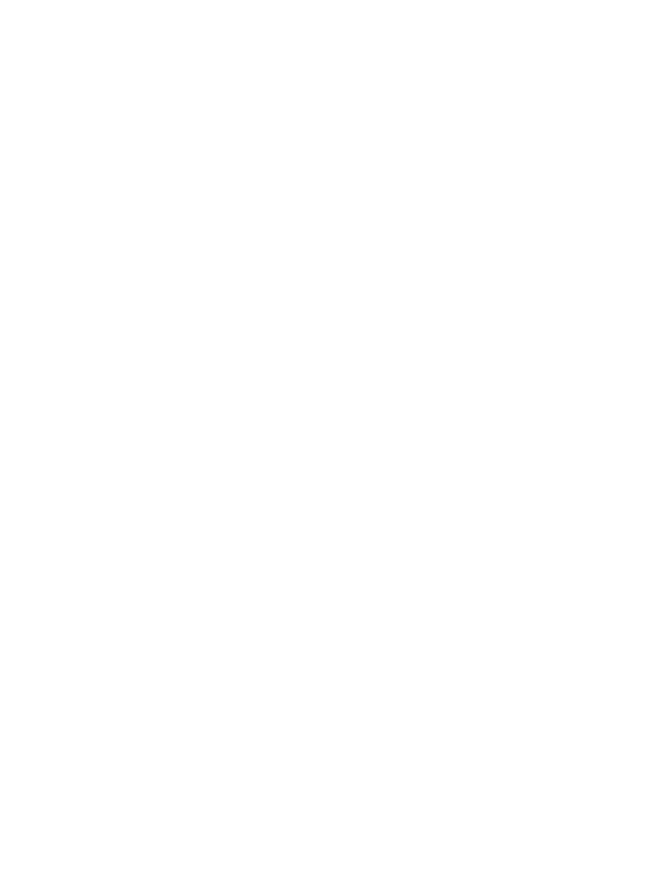
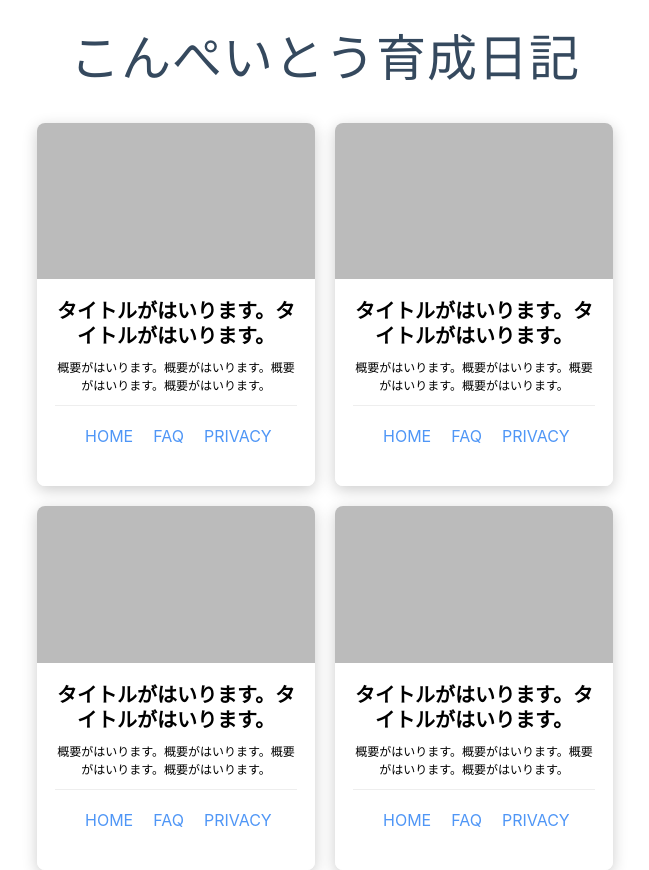
Before and after one commit to touka-haru-mng/confeito-log, a Nuxt app: page /blog in a window 1280 px wide. Before the commit this address had no page. Shown: the part 340-1210 px from the top of the page, without its empty margins (315-964 px from the left). Before the commit the page ends 800 px from the top, so only its background shows below. Built offline with nearby package versions, Linux system fonts and the light colour scheme.

Commit message:
ホーム画面　デザイン変更

```diff
--- /dev/null
+++ b/pages/blog.vue
@@ -0,0 +1,197 @@
+<template>
+  <div class="container">
+    <div>
+    <div class="header__logo-box">
+    <img src="@/assets/img/Img.png" alt="Logo" class="header__logo">
+
+  </div>
+      <h1 class="title">
+        こんぺいとう育成日記
+      </h1>
+      <div class="card-group">
+    <div class="card">
+      <div class="card__imgframe"></div>
+      <div class="card__textbox">
+        <div class="card__titletext">
+          タイトルがはいります。タイトルがはいります。
+        </div>
+        <div class="card__overviewtext">
+          概要がはいります。概要がはいります。概要がはいります。概要がはいります。
+        </div>
+        <div class="card-link">
+          <a href="#">HOME</a>
+          <a href="#">FAQ</a>
+          <a href="#">PRIVACY</a>
+        </div>
+      </div>
+    </div>
+    <div class="card">
+      <div class="card__imgframe"></div>
+      <div class="card__textbox">
+        <div class="card__titletext">
+          タイトルがはいります。タイトルがはいります。
+        </div>
+        <div class="card__overviewtext">
+          概要がはいります。概要がはいります。概要がはいります。概要がはいります。
+        </div>
+        <div class="card-link">
+          <a href="#">HOME</a>
+          <a href="#">FAQ</a>
+          <a href="#">PRIVACY</a>
+        </div>
+      </div>
+    </div>
+    <div class="card">
+      <div class="card__imgframe"></div>
+      <div class="card__textbox">
+        <div class="card__titletext">
+          タイトルがはいります。タイトルがはいります。
+        </div>
+        <div class="card__overviewtext">
+          概要がはいります。概要がはいります。概要がはいります。概要がはいります。
+        </div>
+        <div class="card-link">
+          <a href="#">HOME</a>
+          <a href="#">FAQ</a>
+          <a href="#">PRIVACY</a>
+        </div>
+      </div>
+    </div>
+    <div class="card">
+      <div class="card__imgframe"></div>
+      <div class="card__textbox">
+        <div class="card__titletext">
+          タイトルがはいります。タイトルがはいります。
+        </div>
+        <div class="card__overviewtext">
+          概要がはいります。概要がはいります。概要がはいります。概要がはいります。
+        </div>
+        <div class="card-link">
+          <a href="#">HOME</a>
+          <a href="#">FAQ</a>
+          <a href="#">PRIVACY</a>
+        </div>
+      </div>
+    </div>
+  </div>
+
+      </div>
+  </div>
+    </div>
+</template>
+
+<style>
+.container {
+  margin: 0 auto;
+  min-height: 100vh;
+  display: flex;
+  justify-content: center;
+  align-items: center;
+  text-align: center;
+}
+
+.title {
+  display: block;
+  font-family:"Yu Gothic", "游ゴシック", YuGothic, "游ゴシック体";
+  font-weight: 300;
+  font-size: 50px;
+  color: #35495e;
+  letter-spacing: 1px;
+}
+
+.subtitle {
+  font-weight: 300;
+  font-size: 42px;
+  color: #526488;
+  word-spacing: 5px;
+  padding-bottom: 15px;
+}
+
+.links {
+  padding-top: 15px;
+}
+.card-group{
+  margin-left: auto;
+  margin-right: auto;
+
+  max-width: 640px;
+  width: 90%;
+  height: auto;
+
+   /* 注目 */
+  display: flex;
+  flex-direction: row;
+  justify-content: flex-start;
+  flex-wrap: wrap;
+}
+
+/* 注目 */
+.card-group > :nth-child(2n){
+  margin-left: 20px;
+}
+/* 注目 */
+.card-group > :nth-child(n+3){
+  margin-top: 20px;
+}
+
+.card:hover {
+  transform: translateY(-5px);
+  box-shadow: 0 7px 34px rgba(50,50,93,.1), 0 3px 6px rgba(0,0,0,.08);
+  transition: all .5s;
+}
+
+.card{
+
+  /* 注目 */
+  width: calc((100% - 20px * 1) / 2);
+
+  height: auto;
+  border-radius: 8px;
+  overflow: hidden;
+  box-shadow: 0 4px 15px rgba(0,0,0,.2)
+}
+
+.card__imgframe{
+  width: 100%;
+  height: auto;
+  padding-top: 56.25%;
+  background: #bbb;
+  box-sizing: border-box;
+}
+
+.card__textbox{
+  width: 100%;
+  height: auto;
+  padding: 20px 18px;
+  background: #fff;
+  box-sizing: border-box;
+}
+
+.card__textbox > * + *{
+  margin-top: 10px;
+}
+
+.card__titletext{
+  font-size: 20px;
+  font-weight: bold;
+  line-height: 125%;
+}
+
+.card__overviewtext{
+  font-size: 12px;
+  line-height: 150%;
+}
+.card-link {
+  text-align: center;
+  border-top: 1px solid #eee;
+  padding: 20px;
+}
+.card-link a {
+  text-decoration: none;
+  color: #4f96f6;
+  margin: 0 10px;
+}
+.card-link a:hover {
+  color: #6bb6ff;
+}
+</style>
--- a/pages/index.vue
+++ b/pages/index.vue
@@ -1,51 +1,97 @@
 <template>
   <div class="container">
-    <div>
+  <div class="header_link_box">
+  <p class="link_home"><a href="">ホーム</a></p>
+  <p class="link_profil"><a href="">生態(プロフィール)</a></p>
+  </div>
     <div class="header__logo-box">
-    <img src="@/assets/img/Img.png" alt="Logo" class="header__logo">
-
-  </div>
-      <h1 class="title">
-        こんぺいとう育成日記
-      </h1>
+    <img src="@/assets/img/blog_title_img.png" alt="Logo" class="header__logo">
+    <h1 class="title">
+      こんぺいとう育成日記
+    </h1>
+    </div>
       <div class="links">
-        <van-button @click="profilebutton" icon="smile-comment" round type="primary" size="large" color="#3299dd">せいたい</van-button>
+        <van-button @click="profilebutton" icon="smile-comment" round type="primary" size="large" color="#3299dd">日々のぼやき</van-button>
         <van-button icon="gem" round type="primary" size="normal" color="#3299dd" plain>オタかつ</van-button>
         <van-button icon="fire-o" round type="primary" size="normal" color="#ddda32">
-          ちゅうい
+          注意
         </van-button>
-        </div>
-
       </div>
-  </div>
-    </div>
+</div>
 </template>
 <script>
 export default {
   methods: {
-    profilebutton: function() {
- 　　　// do something
-
+    profilebutton() {
       this.$router.push('/profile')
     },
   },
 }
 </script>
+
 <style>
+
 .container {
   margin: 0 auto;
   min-height: 100vh;
-  display: flex;
   justify-content: center;
   align-items: center;
   text-align: center;
 }
+.header_link_box{
+display: flex;
+justify-content: center;
+}
+.header_link_box .link_home{
+padding:10px 30px;
 
+}
+.header_link_box .link_home a::after {
+	content: '';
+	position: absolute;
+	top: 3%;
+	left: 43%;
+	width: 0;
+	height: 0;
+	background-color: rgba(185,155,0,0.5);
+	border-radius: 50%;
+	transition: 0.3s;
+}
+
+.header_link_box .link_home a:hover::after {
+	width: 40px;
+	height: 40px;
+}
+.header_link_box .link_profil{
+padding:10px 30px;
+}
+.header_link_box .link_profil a::after {
+	content: '';
+	position: absolute;
+	top: 3%;
+	left: 50%;
+	width: 0;
+	height: 0;
+	background-color: rgba(185,155,0,0.5);
+	border-radius: 50%;
+	transition: 0.3s;
+}
+
+.header_link_box .link_profil a:hover::after {
+	width: 40px;
+	height: 40px;
+}
+
+.img {
+  width: 100%;
+  height: 400px;
+  object-fit: cover;
+}
 .title {
   display: block;
   font-family:"Yu Gothic", "游ゴシック", YuGothic, "游ゴシック体";
   font-weight: 300;
-  font-size: 50px;
+  font-size: 30px;
   color: #35495e;
   letter-spacing: 1px;
 }
```
Also changed, not shown: assets/img/blog_title_img.png (added).
